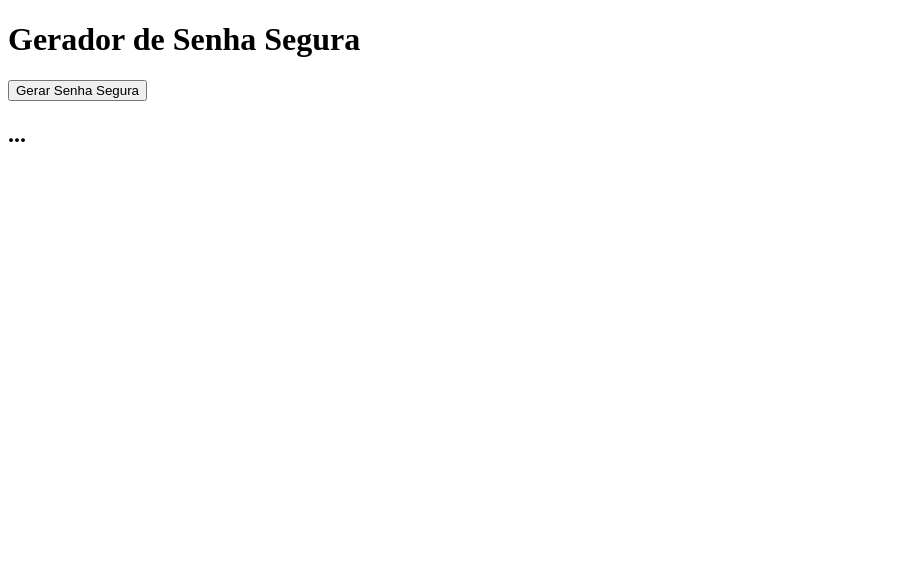
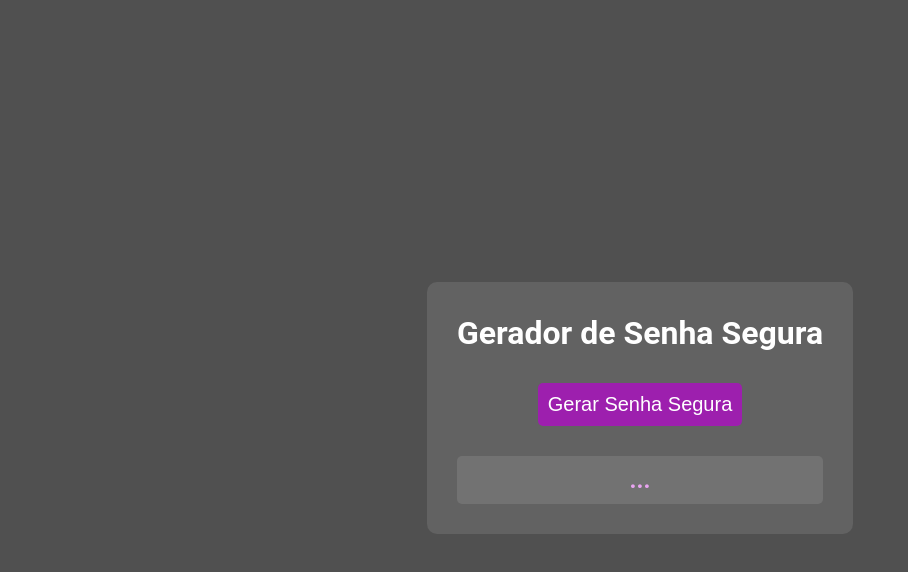
Before and after one commit to MauricioMartiniJunior/modulo-front-end, a website built with Vite: page index.html in a window 1280 px wide. Shown: the whole page, without its empty margins (0-908 px from the left). Built offline with nearby package versions, Linux system fonts and the light colour scheme.

Commit message:
estilizando a aplicacao

```diff
--- a/index.html
+++ b/index.html
@@ -7,9 +7,11 @@
     <title>Gerador de  Senha Segura</title>
 </head>
 <body>
-    <h1>Gerador de Senha Segura</h1>
-    <button>Gerar Senha Segura</button>
-    <h2>...</h2>
+    <main>
+        <h1>Gerador de Senha Segura</h1>
+        <button>Gerar Senha Segura</button>
+        <h2>...</h2>
+    </main>
     <script src="/src/main.js" type="module"></script>
 </body>
 </html>
--- a/src/main.js
+++ b/src/main.js
@@ -1,4 +1,5 @@
 import { nanoid } from "nanoid";
+import './style.css';
 
 const button = document.querySelector('button');
 const display = document.querySelector('h2');
@@ -6,6 +7,6 @@ const display = document.querySelector('h2');
 button.addEventListener('click', () => {
     const password = nanoid();
     display.innerText = password;
+});
 
-});
 console.log(nanoid());
--- /dev/null
+++ b/src/style.css
@@ -0,0 +1,37 @@
+/* src/style.css */
+body {
+    background-color: #505050;
+    color: white;
+    font-family: Roboto, Oxygen, Ubuntu, Cantarell, 'Open Sans', 'Helvetica Neue', sans-serif;
+    text-align: center;
+    display: flex;
+    flex-direction: column;
+    align-items: center;
+    justify-content: center;
+    min-height: 100vh;
+  }
+
+  main {
+    background-color: rgba(255,255,255,0.1);
+    max-width: 600px;
+    border-radius: 10px;
+    padding: 10px 30px;
+  }
+
+  h2 {
+    color: #e8a4f0;
+    background-color: rgba(255,255,255,0.1);
+    border-radius: 5px;
+    padding: 10px;
+  }
+
+  button {
+    background-color: #9d1fae;
+    border: 0 none;
+    padding: 10px;
+    font-size: 20px;
+    color: white;
+    border-radius: 5px;
+    cursor: pointer;
+    margin: 10px
+  }
```
Also changed, not shown: package.json (+2 -5 lines).
